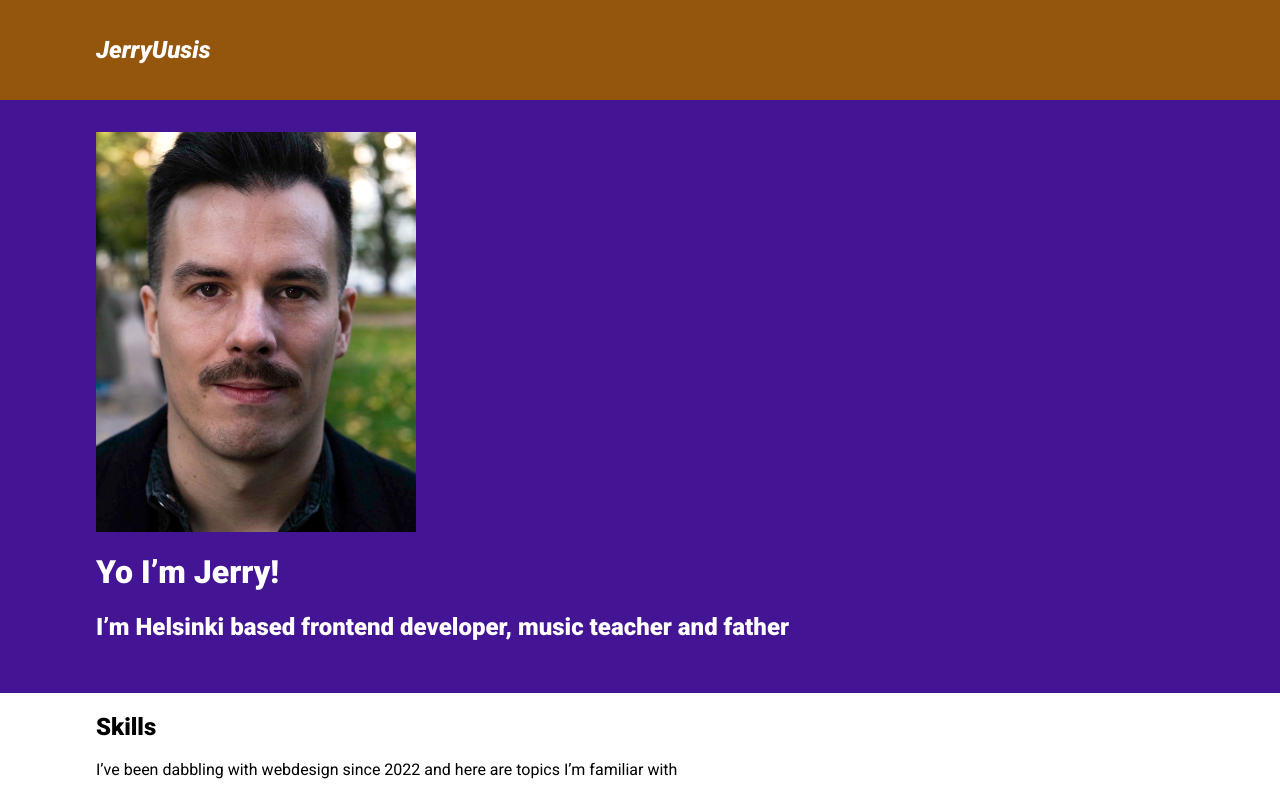
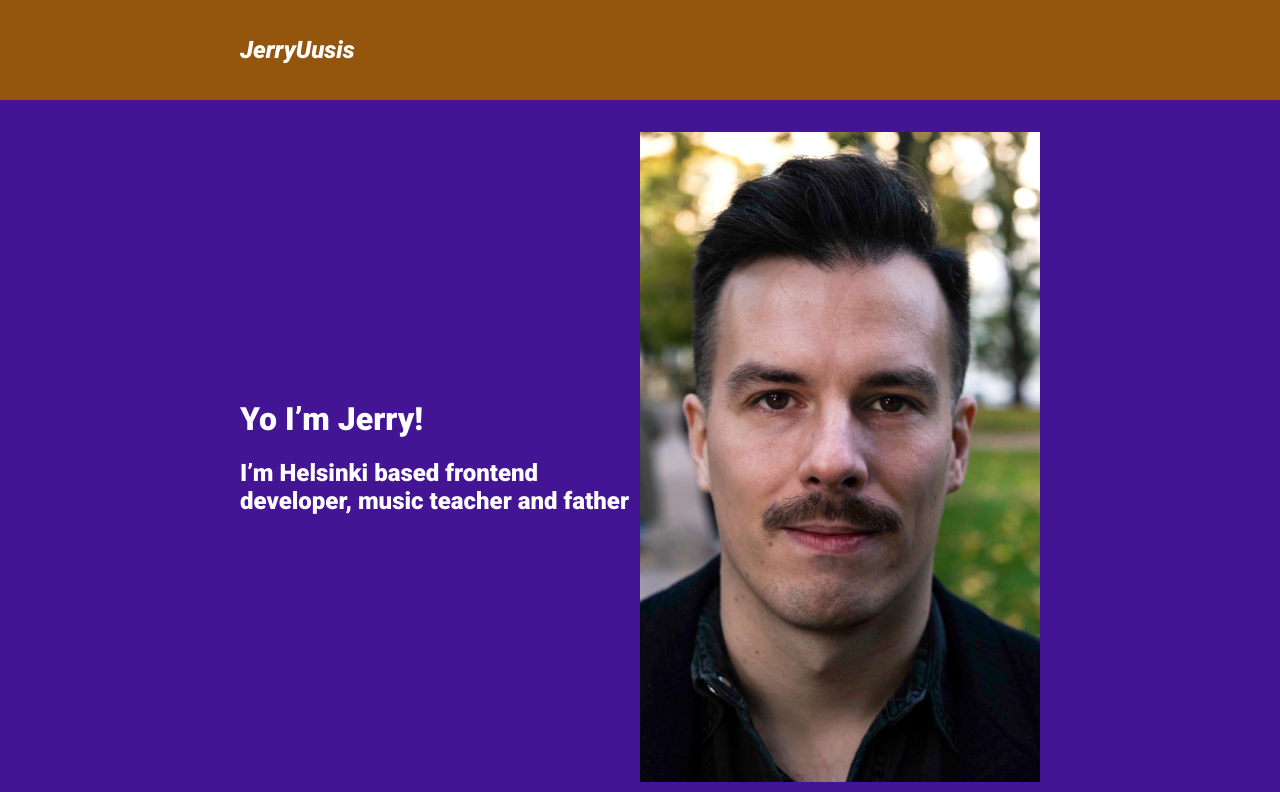
Before and after one commit to JerryUusis/portfolio-page, a plain HTML site: page index.html in a window 1280 px wide. Shown: the top 792 px of the page. Drawn offline with Linux system fonts and the light colour scheme.

Commit message:
Added media queries for desktop layout in hero section

```diff
--- a/Resources/style.css
+++ b/Resources/style.css
@@ -28,7 +28,10 @@ input {
 .container {
     width: 85%;
     margin: 0 auto;
+    max-width: 800px;
 }
+
+
 
 .nav-section {
     background-color: #94550D;
@@ -85,3 +88,25 @@ input {
     background-color: #94550D;
     padding: 1em 0;
 }
+
+@media (min-width: 800px) {
+
+
+    .row {
+        display: flex;
+        flex-direction: row-reverse;
+    }
+
+    .col {
+        width: 50%;
+    }
+
+    .hero-text-container {
+        align-self: center;
+    }
+
+    .img-container {
+        max-width: 400px;
+        height: 650px;
+    }
+}
--- a/index.html
+++ b/index.html
@@ -18,10 +18,12 @@
         </div>
     </nav>
     <header class="hero-section">
-        <div class="container">
-            <div class="img-container"></div>
-            <h1>Yo I’m Jerry!</h1>
-            <h2>I’m Helsinki based frontend developer, music teacher and father</h2>
+        <div class="container row">
+            <div class="img-container col"></div>
+            <div class="hero-text-container col">
+                <h1>Yo I’m Jerry!</h1>
+                <h2>I’m Helsinki based frontend developer, music teacher and father</h2>
+            </div>
         </div>
     </header>
     <sections class="skills-section">
```
